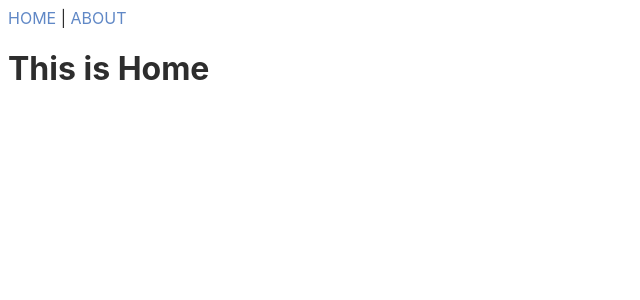
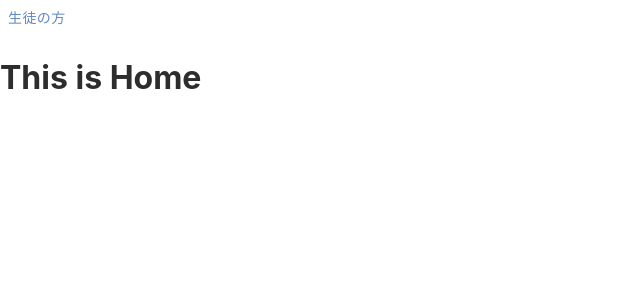
Before and after one commit to ProvinDevs/2020vol1-frontend, a React app: page / in a window 1280 px wide. Shown: the top 300 px of the page, without its empty margins (0-640 px from the left). Built offline with nearby package versions, Linux system fonts and the light colour scheme; a web font is replaced by a local one.

Commit message:
headerの追加

```diff
--- a/src/App.tsx
+++ b/src/App.tsx
@@ -1,24 +1,20 @@
 import React, { FC } from "react";
-import { BrowserRouter, Switch, Route, Link } from "react-router-dom";
-import { ThemeProvider } from "@material-ui/core";
+import { BrowserRouter, Switch, Route } from "react-router-dom";
 
 import HomePage from "./pages/Home";
 import AboutPage from "./pages/About";
-import { theme } from "./theme";
+import PageWrapper from "./theme";
 
 import "./scss/global.scss";
 
 const App: FC = () => (
   <BrowserRouter>
-    <ThemeProvider theme={theme}>
-      <div>
-        <Link to="/">HOME</Link> | <Link to="/about">ABOUT</Link>
-      </div>
+    <PageWrapper>
       <Switch>
         <Route exact path="/" component={HomePage} />
         <Route path="/about" component={AboutPage} />
       </Switch>
-    </ThemeProvider>
+    </PageWrapper>
   </BrowserRouter>
 );
 
--- /dev/null
+++ b/src/components/common/Header.tsx
@@ -0,0 +1,20 @@
+import React, { FC } from "react";
+import { Button } from "@material-ui/core";
+import { Link } from "react-router-dom";
+
+import styles from "../../scss/components/common/header.scss";
+
+export type HeaderProps = {
+  role: string;
+  href: string;
+};
+
+const Header: FC<HeaderProps> = ({ role, href }: HeaderProps) => (
+  <div className={styles.headerWrapper}>
+    <Button color="primary" component={Link} to={href}>
+      {role}の方
+    </Button>
+  </div>
+);
+
+export default Header;
--- a/src/pages/Home.tsx
+++ b/src/pages/Home.tsx
@@ -1,5 +1,17 @@
 import React, { FC } from "react";
 
-const Home: FC = () => <h1>This is Home</h1>;
+import Header, { HeaderProps } from "../components/common/Header";
+
+const headerProps: HeaderProps = {
+  role: "生徒",
+  href: "/about",
+};
+
+const Home: FC = () => (
+  <>
+    <Header {...headerProps} />
+    <h1>This is Home</h1>
+  </>
+);
 
 export default Home;
--- /dev/null
+++ b/src/scss/components/common/header.scss
@@ -0,0 +1,4 @@
+.headerWrapper {
+  width: 100%;
+  display: flex;
+}
--- a/src/scss/global.scss
+++ b/src/scss/global.scss
@@ -15,21 +15,21 @@
     BlinkMacSystemFont, "Segoe UI", Roboto, Ubuntu, "Helvetica Neue", sans-serif,
     "Apple Color Emoji", "Segoe UI Emoji", "Segoe UI Symbol", Arial, "ＭＳ Ｐゴシック", "MS PGothic";
   box-sizing: border-box;
-  color: map.get(color.$text, "main");
 }
 
 html {
   overflow-wrap: break-word;
   word-wrap: break-word;
   font-size: 16px;
+  color: map.get(color.$text, "main");
+}
+
+body {
+  margin: 0;
 }
 
 a {
   display: inline-block;
   text-decoration: none;
   color: map.get(color.$primary, "main");
-  &:hover {
-    color: map.get(color.$primary, "light");
-    text-decoration: underline;
-  }
 }
--- /dev/null
+++ b/src/scss/theme.scss
@@ -0,0 +1,5 @@
+.pageWrapper {
+  display: flex;
+  flex-direction: column;
+  min-height: 100vh;
+}
--- a/src/theme.ts
+++ /dev/null
@@ -1,24 +0,0 @@
-import { createMuiTheme } from "@material-ui/core";
-
-export const theme = createMuiTheme({
-  props: {
-    MuiTextField: {
-      variant: "outlined",
-    },
-  },
-  typography: {
-    button: {
-      textTransform: "none",
-    },
-  },
-  palette: {
-    primary: {
-      light: "#AEC4E5",
-      main: "#6088C6",
-      dark: "#4072B3",
-    },
-    secondary: {
-      main: "#EB8686",
-    },
-  },
-});
--- /dev/null
+++ b/src/theme.tsx
@@ -0,0 +1,39 @@
+import React, { FC, ReactNode } from "react";
+import { createMuiTheme, ThemeProvider } from "@material-ui/core";
+
+import styles from "./scss/theme.scss";
+
+const theme = createMuiTheme({
+  props: {
+    MuiTextField: {
+      variant: "outlined",
+    },
+  },
+  typography: {
+    button: {
+      textTransform: "none",
+    },
+  },
+  palette: {
+    primary: {
+      light: "#AEC4E5",
+      main: "#6088C6",
+      dark: "#4072B3",
+    },
+    secondary: {
+      main: "#EB8686",
+    },
+  },
+});
+
+type ChildrenType = {
+  children: ReactNode;
+};
+
+const PageWrapper: FC<ChildrenType> = ({ children }: ChildrenType) => (
+  <ThemeProvider theme={theme}>
+    <div className={styles.pageWrapper}>{children}</div>
+  </ThemeProvider>
+);
+
+export default PageWrapper;
```
